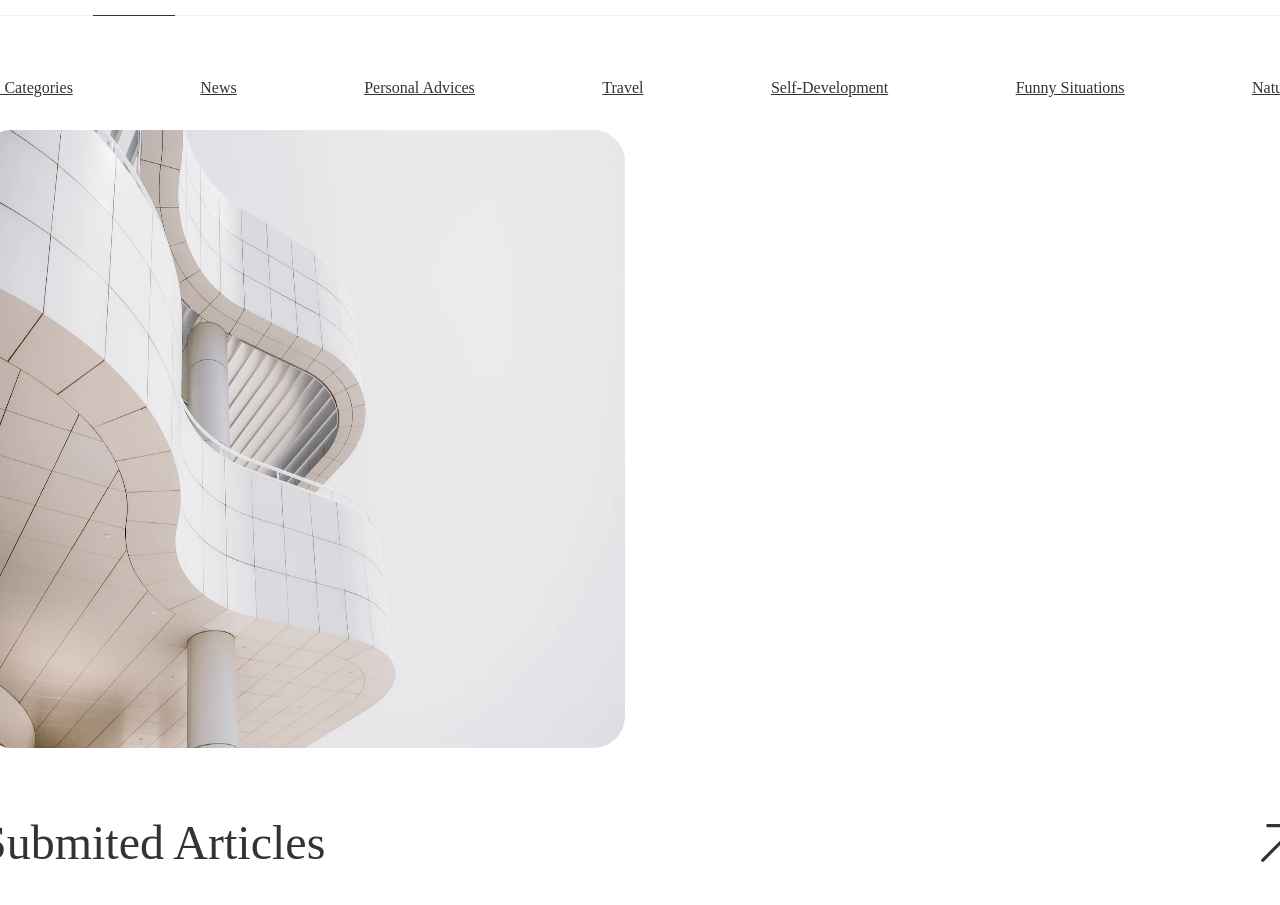
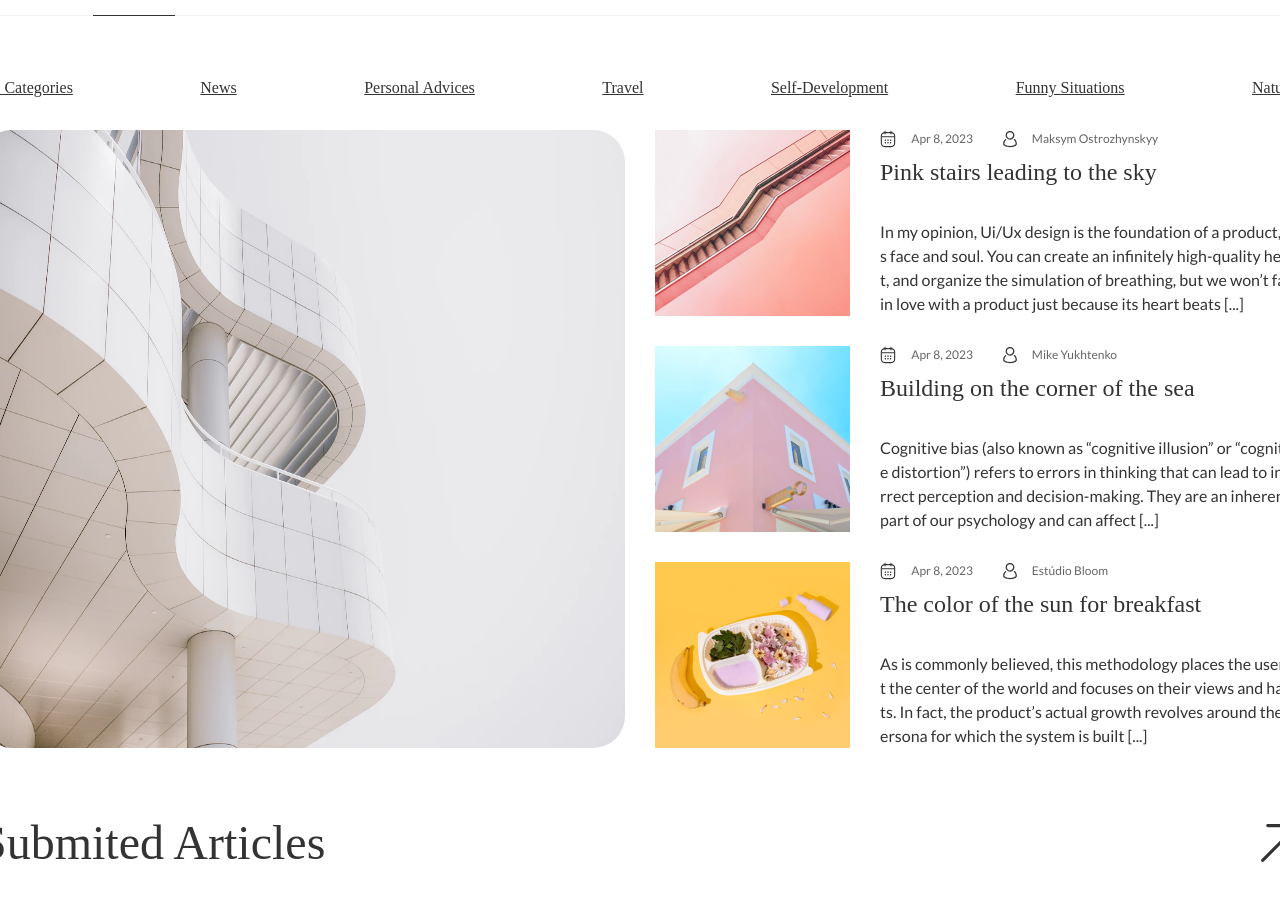
Before and after one commit to goraasep/Module2Day3, a plain HTML site: page exercise-2/index.html in a window 1280 px wide. Shown: the part 1020-1925 px from the top of the page. Drawn offline with Linux system fonts and the light colour scheme; a web font is replaced by a local one.

Commit message:
feat: exercise-2 95%

```diff
--- a/exercise-2/index.html
+++ b/exercise-2/index.html
@@ -133,7 +133,90 @@
           <div class="featured-image-wrapper">
             <img class="featured-image" src="./assets/Rectangle 7.png" alt="" />
           </div>
-          <div class="featured-articles"></div>
+          <div class="featured-articles">
+            <div class="featured-article">
+              <img src="./assets/featured1.png" alt="" />
+              <div class="featured-details">
+                <div class="featured-decorations-wrapper">
+                  <div class="featured-decoration">
+                    <img
+                      class="featured-icon"
+                      src="./assets/calendar.svg"
+                      alt=""
+                    />
+                    <p>Apr 8, 2023</p>
+                  </div>
+                  <div class="featured-decoration">
+                    <img src="./assets/people.svg" alt="" />
+                    <p>Maksym Ostrozhynskyy</p>
+                  </div>
+                </div>
+                <div class="featured-title">Pink stairs leading to the sky</div>
+                <div class="featured-text">
+                  In my opinion, Ui/Ux design is the foundation of a product,
+                  its face and soul. You can create an infinitely high-quality
+                  heart, and organize the simulation of breathing, but we won’t
+                  fall in love with a product just because its heart beats [...]
+                </div>
+              </div>
+            </div>
+            <div class="featured-article">
+              <img src="./assets/featured2.png" alt="" />
+              <div class="featured-details">
+                <div class="featured-decorations-wrapper">
+                  <div class="featured-decoration">
+                    <img
+                      class="featured-icon"
+                      src="./assets/calendar.svg"
+                      alt=""
+                    />
+                    <p>Apr 8, 2023</p>
+                  </div>
+                  <div class="featured-decoration">
+                    <img src="./assets/people.svg" alt="" />
+                    <p>Mike Yukhtenko</p>
+                  </div>
+                </div>
+                <div class="featured-title">
+                  Building on the corner of the sea
+                </div>
+                <div class="featured-text">
+                  Cognitive bias (also known as “cognitive illusion” or
+                  “cognitive distortion”) refers to errors in thinking that can
+                  lead to incorrect perception and decision-making. They are an
+                  inherent part of our psychology and can affect [...]
+                </div>
+              </div>
+            </div>
+            <div class="featured-article">
+              <img src="./assets/featured3.png" alt="" />
+              <div class="featured-details">
+                <div class="featured-decorations-wrapper">
+                  <div class="featured-decoration">
+                    <img
+                      class="featured-icon"
+                      src="./assets/calendar.svg"
+                      alt=""
+                    />
+                    <p>Apr 8, 2023</p>
+                  </div>
+                  <div class="featured-decoration">
+                    <img src="./assets/people.svg" alt="" />
+                    <p>Estúdio Bloom</p>
+                  </div>
+                </div>
+                <div class="featured-title">
+                  The color of the sun for breakfast
+                </div>
+                <div class="featured-text">
+                  As is commonly believed, this methodology places the user at
+                  the center of the world and focuses on their views and habits.
+                  In fact, the product’s actual growth revolves around the
+                  persona for which the system is built [...]
+                </div>
+              </div>
+            </div>
+          </div>
         </div>
       </div>
       <div class="spacer-1"></div>
--- a/exercise-2/style.css
+++ b/exercise-2/style.css
@@ -359,6 +359,82 @@ header {
   border-radius: 32px;
 }
 
+.featured-articles {
+  display: flex;
+  flex-direction: column;
+  gap: 30px;
+}
+
+.featured-article {
+  width: 645px;
+  height: 186px;
+  display: flex;
+  gap: 30px;
+}
+
+.featured-decorations-wrapper {
+  /* bullets */
+
+  /* Auto layout */
+  display: flex;
+  flex-direction: row;
+  align-items: flex-start;
+  gap: 30px;
+
+  width: 420px;
+  height: 20px;
+}
+
+.featured-decoration {
+  margin: 0;
+  display: flex;
+  gap: 15px;
+  align-items: center;
+}
+.featured-decoration p {
+  margin: 0;
+
+  font-family: "Lato";
+  font-style: normal;
+  font-weight: 400;
+  font-size: 12px;
+  line-height: 18px;
+  color: #656565;
+}
+
+.featured-title {
+  margin-top: 5px;
+  width: 420px;
+  height: 35px;
+
+  font-family: "Kaisei Decol";
+  font-style: normal;
+  font-weight: 400;
+  font-size: 24px;
+  line-height: 35px;
+  color: #333333;
+}
+
+.featured-text {
+  margin-top: 30px;
+  width: 420px;
+  height: 96px;
+  font-family: "Lato";
+  font-style: normal;
+  font-weight: 300;
+  font-size: 16px;
+  line-height: 24px;
+  color: #333333;
+  /* text-wrap: wrap; */
+  word-break: break-all;
+  /* white-space: normal; */
+}
+
+.featured-icon {
+  width: 16.25px;
+  height: 17.92px;
+}
+
 .submited-articles-list {
   margin-top: 30px;
   display: flex;
```
Also changed, not shown: exercise-2/assets/featured1.png (added), exercise-2/assets/featured2.png (added), exercise-2/assets/featured3.png (added).
